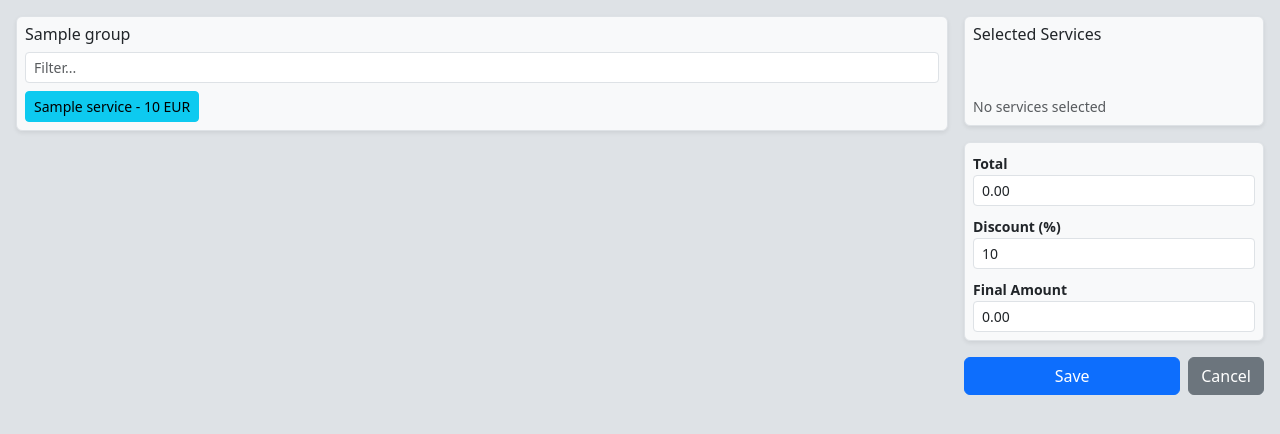
After one commit to georgi-vladimirov/WashDepotPOS_0.3, a Django app: template CarWashPOS/sales/templates/sales/add_cart.html in a window 1280 px wide. The commit adds this page. Shown: the top 434 px of the page. Run offline with Django 5.2, Linux system fonts and the light colour scheme; the template is opened without the code that fills it: most values are stand-ins (such as "Sample title", 1, 10 or a date in 2020).

Commit message:
add cart refinement

```diff
--- /dev/null
+++ b/CarWashPOS/sales/templates/sales/add_cart.html
@@ -0,0 +1,180 @@
+{% extends "base.html" %}
+
+{% load i18n %}
+{% load l10n %}
+
+{% block title %}
+    {% translate "Add Services" %}
+{% endblock title %}
+{% block content %}
+    <style>
+        .service-list { max-height: 150px; overflow-y: auto; }
+        .cart-panel { min-width: 300px; max-width: 340px; }
+        .selected-list { min-height: 40px; }
+    </style>
+    <div class="d-flex flex-row gap-3 p-3">
+        <!-- Left: Services grouped by type -->
+        <div class="flex-grow-1">
+            {% for group in services_by_type %}
+                <div class="border shadow-sm p-2 mb-3 bg-body-tertiary rounded">
+                    <h6 class="mb-2">
+                        {% get_current_language as LANG %}
+                        {% if LANG == "bg" %}
+                            {{ group.service_type_name_BG }}
+                        {% else %}
+                            {{ group.service_type_name }}
+                        {% endif %}
+                    </h6>
+                    <input type="text"
+                           class="form-control form-control-sm mb-2 service-filter"
+                           placeholder="{% translate "Filter..." %}"
+                           autocomplete="off">
+                    <div class="d-flex flex-wrap gap-2 service-list">
+                        {% for service in group.services %}
+                            <button type="button"
+                                    class="btn btn-info btn-sm service-btn"
+                                    data-service-id="{{ service.id }}"
+                                    data-service-name="{{ service.name }}"
+                                    data-service-price="{{ service.price }}">
+                                {{ service.name }} - {{ service.price|unlocalize }} EUR
+                            </button>
+                        {% endfor %}
+                    </div>
+                </div>
+            {% endfor %}
+        </div>
+        <!-- Right: Selected services + totals -->
+        <div class="cart-panel">
+            <form method="post"
+                  action="{% url 'sales:add_cart' sale_id %}"
+                  id="cart-form">
+                {% csrf_token %}
+                <div class="border shadow-sm p-2 mb-3 bg-body-tertiary rounded">
+                    <h6>{% translate "Selected Services" %}</h6>
+                    <ul id="selected-list"
+                        class="list-group list-group-flush mb-1 selected-list">
+                    </ul>
+                    <p id="no-services-msg" class="text-muted small mb-0">{% translate "No services selected" %}</p>
+                </div>
+                <div class="border shadow-sm p-2 mb-3 bg-body-tertiary rounded">
+                    <div class="mb-2">
+                        <label class="form-label small mb-0 fw-semibold">{% translate "Total" %}</label>
+                        <input type="text"
+                               id="total-amount"
+                               name="total_amount"
+                               class="form-control form-control-sm"
+                               readonly
+                               value="0.00">
+                    </div>
+                    <div class="mb-2">
+                        <label class="form-label small mb-0 fw-semibold">{% translate "Discount" %} (%)</label>
+                        <input type="number"
+                               id="discount-pct"
+                               name="discount"
+                               class="form-control form-control-sm"
+                               value="{{ discount|default:'0' }}"
+                               min="0"
+                               max="100"
+                               step="0.01">
+                    </div>
+                    <div class="mb-0">
+                        <label class="form-label small mb-0 fw-semibold">{% translate "Final Amount" %}</label>
+                        <input type="text"
+                               id="final-amount"
+                               name="final_amount"
+                               class="form-control form-control-sm"
+                               readonly
+                               value="0.00">
+                    </div>
+                </div>
+                <div id="hidden-service-inputs"></div>
+                <div class="d-flex gap-2">
+                    <button type="submit" class="btn btn-primary flex-grow-1">{% translate "Save" %}</button>
+                    <button type="button" class="btn btn-secondary" onclick="window.close()">{% translate "Cancel" %}</button>
+                </div>
+            </form>
+        </div>
+    </div>
+    <script>
+        const selectedServices = {};
+
+        function updateTotals() {
+            const discount = parseFloat(document.getElementById('discount-pct').value) || 0;
+            let total = 0;
+            for (const id in selectedServices) {
+                total += selectedServices[id].price;
+            }
+            const finalAmount = total * (1 - discount / 100);
+            document.getElementById('total-amount').value = total.toFixed(2);
+            document.getElementById('final-amount').value = finalAmount.toFixed(2);
+        }
+
+        function addService(id, name, price) {
+            if (selectedServices[id]) return; // already added
+
+            selectedServices[id] = { name, price };
+
+            document.querySelector(`.service-btn[data-service-id="${id}"]`).style.display = 'none';
+            document.getElementById('no-services-msg').style.display = 'none';
+
+            const li = document.createElement('li');
+            li.className = 'list-group-item d-flex justify-content-between align-items-center py-1 px-0';
+            li.id = `selected-${id}`;
+            li.innerHTML = `
+                <span class="small">${name} - ${price.toFixed(2)} EUR</span>
+                <button type="button" class="btn btn-link text-danger p-0 ms-2 lh-1" onclick="removeService(${id})">
+                    <i class="bi bi-x-lg"></i>
+                </button>`;
+            document.getElementById('selected-list').appendChild(li);
+
+            const input = document.createElement('input');
+            input.type = 'hidden';
+            input.name = 'services';
+            input.value = id;
+            input.id = `input-${id}`;
+            document.getElementById('hidden-service-inputs').appendChild(input);
+
+            updateTotals();
+        }
+
+        function removeService(id) {
+            delete selectedServices[id];
+            document.getElementById(`selected-${id}`)?.remove();
+            document.getElementById(`input-${id}`)?.remove();
+            const btn = document.querySelector(`.service-btn[data-service-id="${id}"]`);
+            if (btn) btn.style.display = '';
+
+            if (Object.keys(selectedServices).length === 0) {
+                document.getElementById('no-services-msg').style.display = '';
+            }
+            updateTotals();
+        }
+
+        document.querySelectorAll('.service-btn').forEach(function (btn) {
+            btn.addEventListener('click', function () {
+                const id = this.dataset.serviceId;
+                const name = this.dataset.serviceName;
+                const price = parseFloat(this.dataset.servicePrice);
+                addService(id, name, price);
+            });
+        });
+
+        document.getElementById('discount-pct').addEventListener('input', updateTotals);
+
+        document.querySelectorAll('.service-filter').forEach(function (input) {
+            const group = input.closest('.border');
+            input.addEventListener('input', function () {
+                const query = this.value.toLowerCase();
+                group.querySelectorAll('.service-btn').forEach(function (btn) {
+                    const name = btn.dataset.serviceName.toLowerCase();
+                    const hidden = btn.style.display === 'none' && !name.includes(query);
+                    const alreadySelected = btn.style.display === 'none' && !document.getElementById(`input-${btn.dataset.serviceId}`);
+                    // Only show/hide buttons that are not already added to the selected list
+                    if (!document.getElementById(`input-${btn.dataset.serviceId}`)) {
+                        btn.style.display = name.includes(query) ? '' : 'none';
+                    }
+                });
+            });
+        });
+    </script>
+{% endblock content %}
--- a/CarWashPOS/sales/templates/sales/sales_overview.html
+++ b/CarWashPOS/sales/templates/sales/sales_overview.html
@@ -1,4 +1,4 @@
-{% extends "base.html" %}
+{% extends "core/home.html" %}
 
 {% load i18n %}
 
@@ -56,7 +56,7 @@
               <td class="text-center me-2">
                 <a href="{% url 'sales:add_cart' sale_id=sale.id %}"
                    class="btn btn-info btn-sm"
-                   onclick="window.open(this.href, '_blank', 'width=500, height=600, toolbar=no, menubar=no, scrollbars=yes'); return false;">
+                   onclick="window.open(this.href, '_blank', 'width=1200, height=780, toolbar=no, menubar=no, scrollbars=yes'); return false;">
                   <i class="bi bi-cart-plus-fill"></i> {% translate "Add Services" %}
                 </a>
                 <a href="{% url 'sales:delete_sale' sale_id=sale.id %}"
```
Also changed, not shown: CarWashPOS/core/selectors.py (+6 -2 lines), CarWashPOS/sales/selectors.py (+10 -1 lines), CarWashPOS/sales/services.py (+80 -1 lines), CarWashPOS/sales/templates/sales/add_services.html (deleted, +0 -35 lines), CarWashPOS/sales/views.py (+31 -4 lines), CarWashPOS/locale/bg/LC_MESSAGES/django.po, CarWashPOS/locale/en/LC_MESSAGES/django.po, 2 other files.
